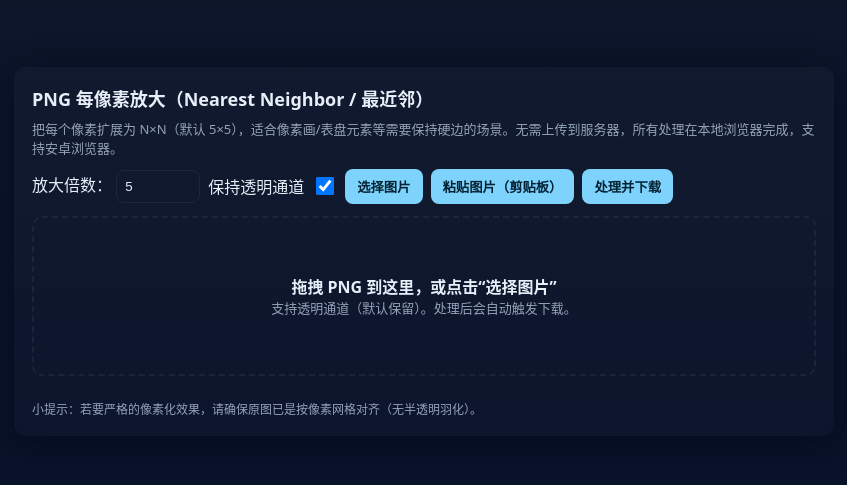
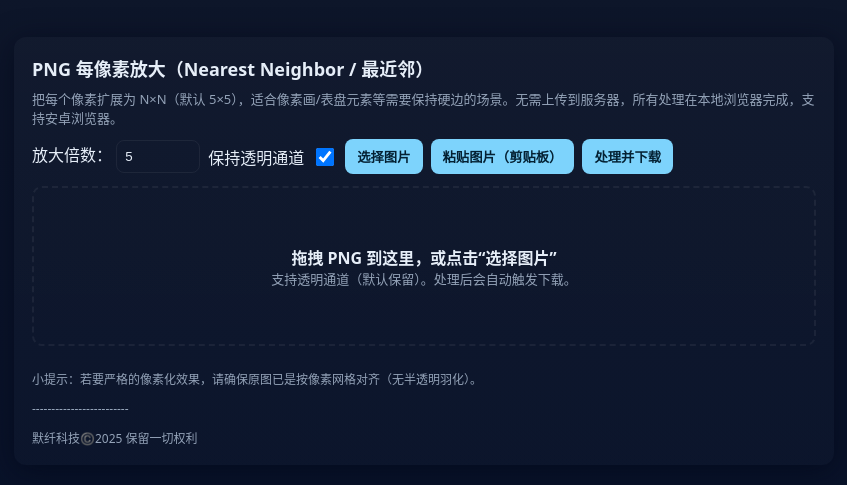
Before and after one commit to momoTrace/Pixel-image-bigger, a plain HTML site: page index.html in a window 1280 px wide. Shown: the part 149-634 px from the top of the page, without its empty margins (216-1063 px from the left). Drawn offline with Linux system fonts and the light colour scheme.

Commit message:
Update index.html

```diff
--- a/index.html
+++ b/index.html
@@ -51,6 +51,8 @@
 <div class="preview" id="previewArea"></div>
 
 <footer>小提示：若要严格的像素化效果，请确保原图已是按像素网格对齐（无半透明羽化）。</footer>
+<footer>-------------------------</footer>
+<footer>默纤科技©️2025 保留一切权利</footer>
 
   </div>  <script>
     const drop = document.getElementById('drop');
```
